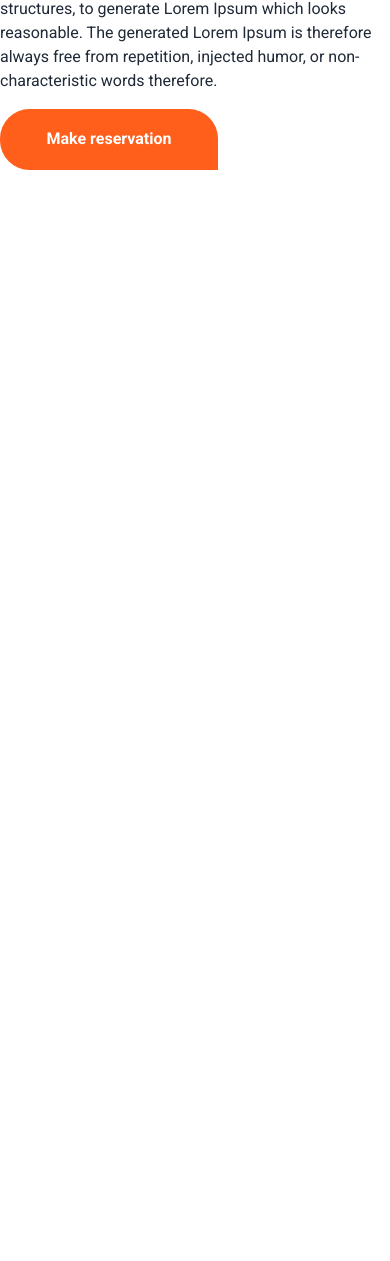
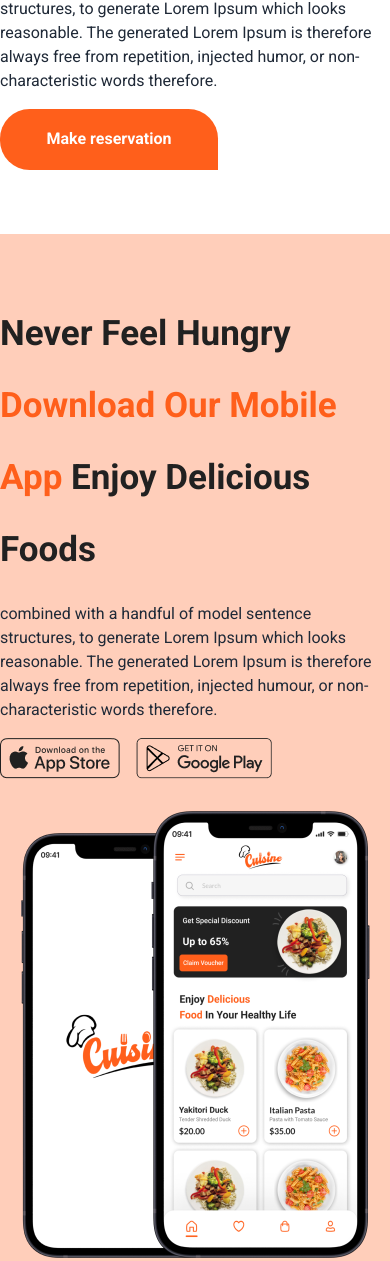
Before and after one commit to Source-Code-007/CuisineFood, a plain HTML site: page index.html in a window 390 px wide. Shown: the part 7035-8296 px from the top of the page. Before the commit the page ends 7269 px from the top, so only its background shows below. Drawn offline with nearby package versions, Linux system fonts and the light colour scheme.

Commit message:
mobile app section added

```diff
--- a/index.html
+++ b/index.html
@@ -285,6 +285,24 @@
   </section>
 
   <!-- Mobile app section -->
+  <section class="py-16 bg-[#FF5F1B] bg-opacity-30">
+    <div class="max-w-7xl mx-auto grid grid-cols-1 md:grid-cols-2 gap-8 items-center justify-between">
+      <div class="space-y-4">
+        <h2 class="font-bold text-[35px] md:text-[48px] my-color-secondary leading-[72px]">Never Feel Hungry <br>
+          <span class="my-color-primary">Download Our Mobile App</span>
+          Enjoy Delicious Foods</h2>
+        <p>combined with a handful of model sentence structures, to generate
+          Lorem Ipsum which looks reasonable. The generated Lorem Ipsum is therefore always free from repetition, injected humour, or non-characteristic words therefore.</p>
+        <div class="flex gap-4">
+          <a href=""><img src="./Img/AppSection/appStoreBtn.png" alt=""></a>
+          <a href=""><img src="./Img/AppSection/playStoreBtn.png" alt=""></a>
+        </div>
+      </div>
+      <div>
+        <img src="./Img/AppSection/mobileApp.png" alt="mobile app" class="mx-auto">
+      </div>
+    </div>
+  </section>
 
   <!-- Footer -->
   <footer>
```
Also changed, not shown: Img/AppSection/appStoreBtn.png (added), Img/AppSection/mobileApp.png (added), Img/AppSection/playStoreBtn.png (added), Img/mobileApp.png (deleted).
